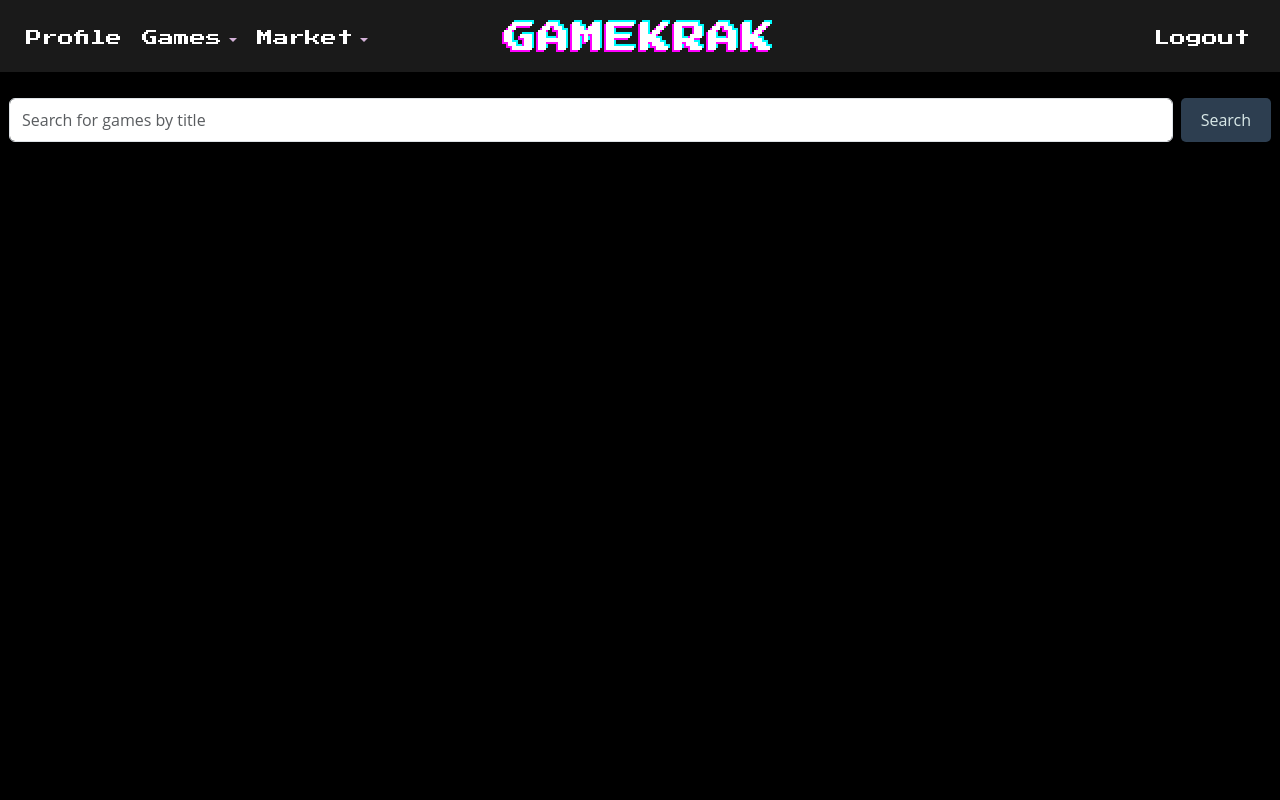
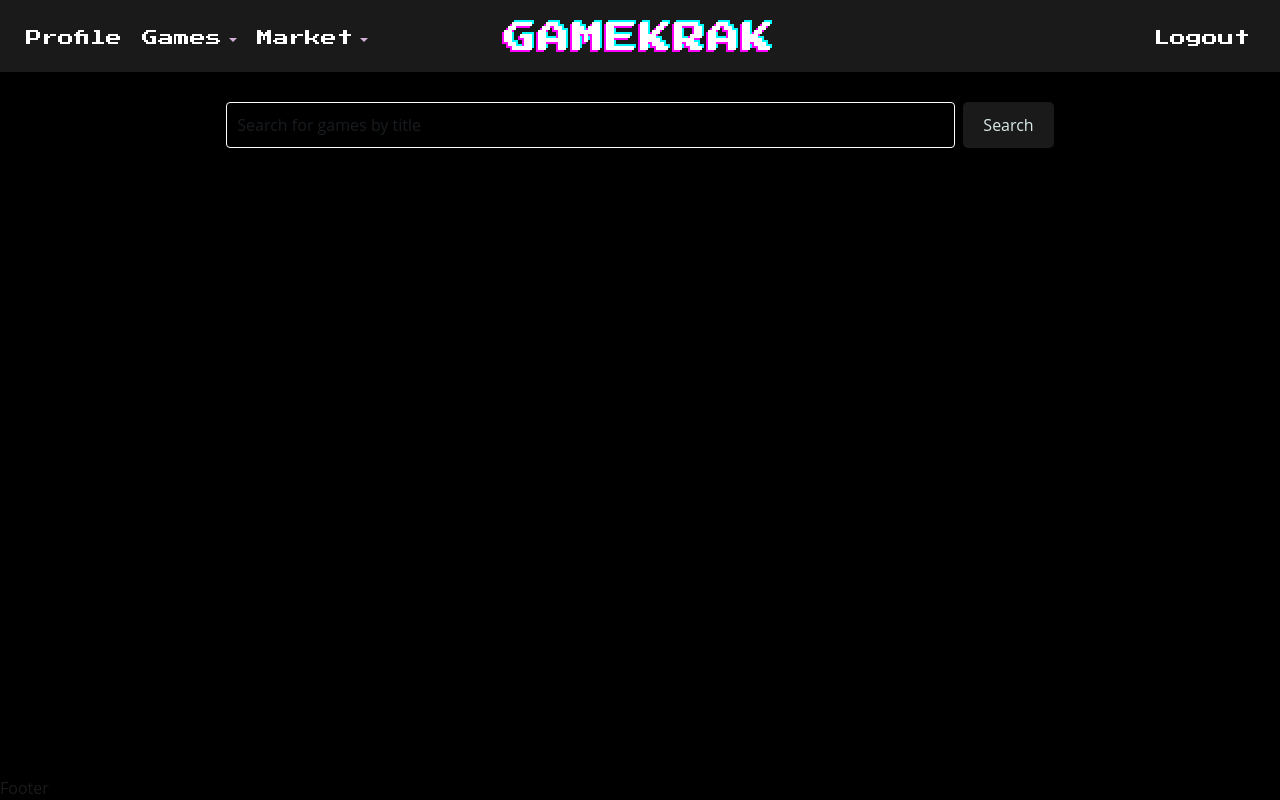
Before and after one commit to Raikuzu92/GameKrak, a React (Vite) app in the folder client/: page /search in a window 1280 px wide. Shown: the top 800 px of the page. Built offline with nearby package versions, Linux system fonts and the light colour scheme.

Commit message:
added single game page with the search bar

```diff
--- a/client/src/components/Header/index.jsx
+++ b/client/src/components/Header/index.jsx
@@ -34,7 +34,7 @@ const Header = () => {
                     className="custom-dropdown" // Customize dropdown arrow in css
                     menuVariant="dark"  // Dark background for the dropdown
                   >
-                    <NavDropdown.Item as={Link} to="/games/all" className="text-white">View All Games</NavDropdown.Item>
+                    <NavDropdown.Item as={Link} to="/games" className="text-white">View All Games</NavDropdown.Item>
                     <NavDropdown.Item as={Link} to="/search" className="text-white">Browse by Title</NavDropdown.Item>
                   </NavDropdown>
                 </ButtonGroup>
--- a/client/src/pages/Search.css
+++ b/client/src/pages/Search.css
@@ -1,13 +1,88 @@
-/* SearchPage.css */
+/* Search.css */
 
-.search-page {
-    padding: 20px;
+/* Container styling */
+.search-container {
+  background-color: #000000; /* Dark background color for the container */
+  color: #f1f1f1; /* Light text color for contrast */
+  min-height: 100vh; /* Ensure it covers the full viewport height */
+}
+
+/* Form styling */
+.search-bar {
+  display: flex;
+  justify-content: center;
+}
+
+.search-input {
+  background-color: #000000; /* Dark background for the input */
+  color: #ffffff; /* White text color */
+  border: 1px solid #ffffff; /* Border color */
+  border-radius: 4px; /* Rounded corners */
+  padding: 10px;
+  margin-right: 10px; /* Space between input and button */
+  transition: background-color 0.3s ease; /* Smooth transition */
+}
+
+.search-input:focus {
+  background-color: #000000; /* Slightly lighter background on focus */
+  border-color: #ffffff; /* Border color on focus */
+  color: #ffffff; /* Text color on focus */
+}
+
+/* Card styling */
+.game-card {
+  background-color: #2b2a2a; /* Dark background for the card */
+  border: 1px solid #444; /* Border color */
+  border-radius: 8px; /* Rounded corners */
+  color: #bdbdbd; /* Light text color */
+  overflow: hidden; /* Ensure content stays within borders */
+  display: flex; /* Flexbox for layout */
+  flex-direction: column; /* Stack image and content vertically */
+  margin-bottom: 20px; /* Space below the card */
+}
+
+/* Image styling */
+.game-card .card-img-top {
+  width: 100%; /* Full width of the card */
+  object-fit: cover; /* Ensure image covers the area */
+  border-bottom: 1px solid #444; /* Border below the image */
+}
+
+/* Content styling */
+.card-body {
+  padding: 15px; /* Padding around the content */
+  display: flex; /* Flexbox for layout */
+  flex-direction: column; /* Stack text items vertically */
+}
+
+/* Title styling */
+.game-title {
+  font-size: 1.5rem; /* Larger font size */
+  color: #ffffff; /* Primary color for title */
+  margin-bottom: 10px; /* Space below the title */
+}
+
+/* Subtitle and text styling */
+.game-console, .game-genre, .game-publisher, .game-developer, .game-release-date {
+  color: #00ff00; /* Glitch text color */
+  margin-bottom: 5px; /* Space between text items */
+  font-size: 1rem; /* Set a standard font size for details */
+}
+
+@media (max-width: 768px) {
+  .game-card .card-img-top {
+    height: auto; /* Adjust image height on smaller screens */
   }
+}
 
-  .search-form {
-    margin-bottom: 20px;
+
+@media (max-width: 768px) {
+  .search-input, button {
+    width: 100%; /* Make input and button full width on smaller screens */
+    margin: 5px 0; /* Adjust margins */
   }
+}
 
-  .search-form .form-control {
-    margin-bottom: 10px;
-  }
+.image-container {
+  height: 1000px;
+}
--- a/client/src/pages/Search.jsx
+++ b/client/src/pages/Search.jsx
@@ -1,54 +1,88 @@
 import React, { useState } from 'react';
 import { useLazyQuery } from '@apollo/client';
-import { QUERY_SINGLE_GAME } from '../utils/queries'; // Make sure this query is defined correctly
-import GameList from '../components/GameList';
-import GameSingle from '../components/GameSingle'; // Import the correct component
-import { Form, Button, Container, Row } from 'react-bootstrap';
-import './Search.css'; // Import any specific styling if needed
+import { QUERY_SINGLE_GAME } from '../utils/queries';
+import { Form, Button, Container, Row, Col, Card, Alert, Spinner } from 'react-bootstrap';
+import './Search.css'; // Import your CSS for custom styling
 
 const SearchPage = () => {
   const [title, setTitle] = useState('');
+  const [hasSearched, setHasSearched] = useState(false); // Track if the search has been initiated
 
-  // Correct usage of useLazyQuery, called at the top level of the component
-  const [searchGame, { loading, data, error }] = useLazyQuery(QUERY_SINGLE_GAME);
-  const games = data?.gameByTitle || [];
+  const [searchGame, { loading, data, error }] = useLazyQuery(QUERY_SINGLE_GAME, {
+    onCompleted: () => setHasSearched(true), // Set search flag on successful search
+  });
 
   const handleSearch = (e) => {
     e.preventDefault();
-
-    // Trigger the search query when the form is submitted
+    setHasSearched(true); // Mark that search has been initiated
     searchGame({
-      variables: { title: title },
+      variables: { title: title.trim() },
     });
-
-    // window.location.assign('/games/single');
   };
 
-  if (!games) {
-    return <h4>Game not found</h4>;
-  }
+  const game = data?.gameByTitle;
 
   return (
-    <Container>
-      <Row className="justify-content-center mt-4">
-        <Form onSubmit={handleSearch} className="d-flex">
+    <>
+      <Container fluid className="search-container py-5" style={{ minHeight: 'calc(100vh - 100px)' }}>
+        <Row className="justify-content-center">
+          <Col md={8}>
+            <Form onSubmit={handleSearch} className="d-flex search-bar">
               <Form.Control
                 type="text"
                 placeholder="Search for games by title"
                 value={title}
                 onChange={(e) => setTitle(e.target.value)}
-            className="me-2"
+                className="me-2 search-input"
               />
-          <Button type="submit">Search</Button>
+              <Button type="submit" className="btn btn-dark">Search</Button>
             </Form>
+          </Col>
         </Row>
 
-      <Row className="mt-4">
-        {loading && <div>Loading...</div>}
-        {error && <div>Error occurred: {error.message}</div>}
-        {data && <GameSingle games={games} />} {/* Assuming data.gameByTitle is the correct path */}
+        <Row className="mt-4 justify-content-center">
+          {loading && <Spinner animation="border" variant="primary" />}
+          {!loading && hasSearched && !error && !game && title && (
+            <Col md={12} className="mt-4">
+              <Alert variant="bg-dark" className="text-danger">No game found with the title "{title}"</Alert>
+            </Col>
+          )}
+          {game && (
+            <Col md={12} lg={8} className="mt-4">
+              <Card className="game-card" style={{ height: '100vh' }}>
+                <Row>
+                  {game.img && (
+                    <Col md={6} className="image-container" style={{ height: '600px' }}>
+                      <Card.Img variant="top" src={`https://www.vgchartz.com${game.img}`} alt={game.title} className="img-fluid" style={{ height: '100%', objectFit: 'contain', alignSelf: 'flex-start' }} />
+                    </Col>
+                  )}
+                  <Col md={6} className="game-info-container">
+                    <Card.Body>
+                      {game.title && <Card.Title className="game-title">{game.title}</Card.Title>}
+                      {game.console && (
+                        <Card.Subtitle className="game-console">
+                          Console(s): {Array.isArray(game.console) ? game.console.join(', ') : game.console}
+                        </Card.Subtitle>
+                      )}
+                      {game.genre && <Card.Text>Genre: {game.genre}</Card.Text>}
+                      {game.publisher && <Card.Text>Publisher: {game.publisher}</Card.Text>}
+                      {game.developer && <Card.Text>Developer: {game.developer}</Card.Text>}
+                      {game.release_date && <Card.Text>Release Date: {game.release_date}</Card.Text>}
+                    </Card.Body>
+                  </Col>
+                </Row>
+              </Card>
+            </Col>
+          )}
+          {hasSearched && error && (
+            <Col md={12} className="mt-4">
+              <Alert variant="bg-dark" className="text-danger">Error occurred: {error.message}</Alert>
+            </Col>
+          )}
         </Row>
       </Container>
+      <div className="footer">Footer</div>
+    </>
   );
 };
 
```
Lines whose indentation alone changed are shown as unchanged.
